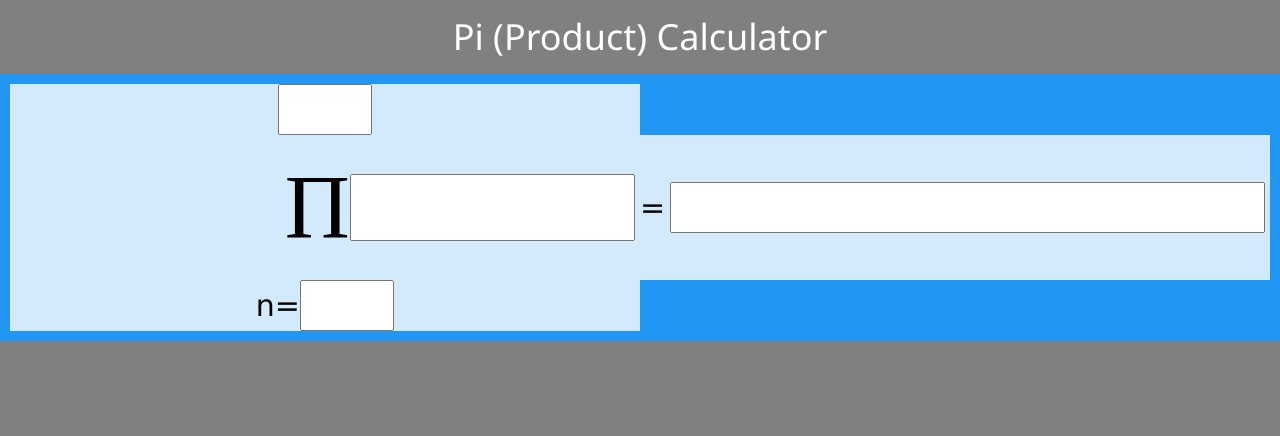
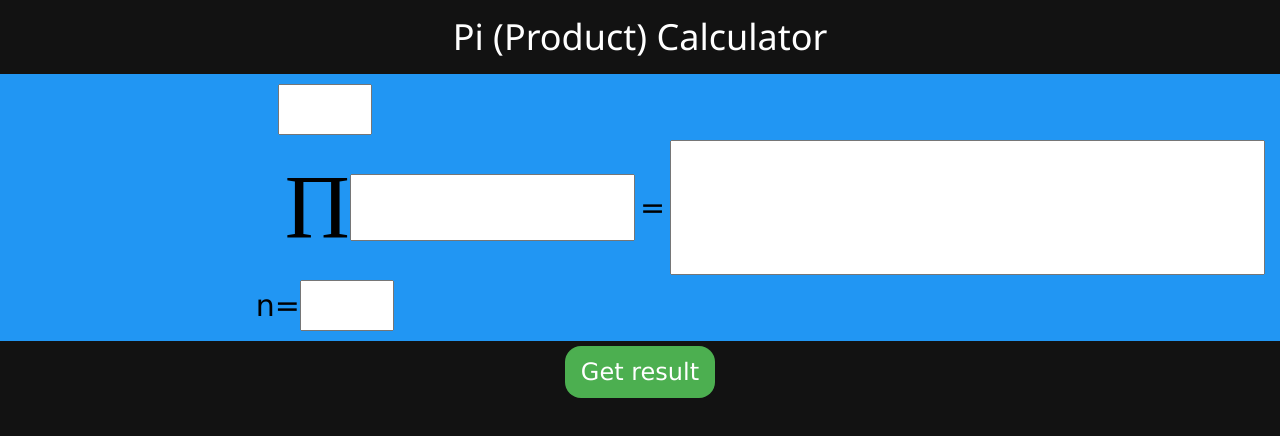
Before and after one commit to khanhf-ng820/Sum-Product-Calculator, a plain HTML site: page pi_calc.html in a window 1280 px wide. Drawn offline with nearby package versions, Linux system fonts and the light colour scheme.

Commit message:
Add files via upload

```diff
--- a/pi_calc.css
+++ b/pi_calc.css
@@ -7,7 +7,7 @@
 }
 
 .grid-container > div {
-	background-color: rgba(255, 255, 255, 0.8);
+	/*background-color: rgba(255, 255, 255, 0.8);*/
 	text-align: center;
 	/*padding: 20px 0;*/
 	font-size: 30px;
@@ -57,3 +57,19 @@
 input {
 	width: 15%;
 }
+
+textarea {
+	min-width: 100%;
+	max-width: 100%;
+	min-height: 100%;
+	max-height: 100%;
+	/*width: 100%;*/
+	/*height: 135px;*/
+	-webkit-box-sizing: border-box;
+}
+
+button {
+	margin: 5px;
+	padding: 5px 10px;
+	transition: 0.5s;
+}
--- a/pi_calc.html
+++ b/pi_calc.html
@@ -8,26 +8,28 @@
 	<link rel="stylesheet" type="text/css" href="pi_calc.css"/>
 	<title>Pi (Product) Calculator</title>
 </head>
-<body style="background-color: grey">
+<body style="background-color: #121212">
 	<center><h1 style="color: white">Pi (Product) Calculator</h1></center>
 
 
 	<div>
 		<div class="grid-container">
-			<div class="item1"><input type="number" id="upper" onchange="piproduct()"></div>
+			<div class="item1"><input type="number" id="upper"></div>
 			<div class="item2">
 				<span style="font-family: 'Times New Roman'; font-size: 300%;">Π</span>
-				<input id="expr" style="width: 46%; height: 50%; vertical-align: middle;" onchange="piproduct()">
+				<input id="expr" style="width: 46%; height: 50%; vertical-align: middle;">
 			</div>
-			<div class="item3">n=<input type="number" id="lower" onchange="piproduct()"></div>
+			<div class="item3">n=<input type="number" id="lower"></div>
 			<div class="itemeq">=</div>
-			<div class="item4" style="font-size: 100%">
+			<div class="item4" style="font-size: 200%">
 				<!-- <div> -->
-					<textarea readonly id="result" style="min-width: 100%;max-width: 100%;/*width:100%;*/ /*height: 135px;*/ -webkit-box-sizing: border-box;"></textarea>
+					<textarea readonly id="result"></textarea>
 				<!-- <div> -->
 			</div>
 		</div>
 	</div>
+
+	<center><button class="w3-button w3-xlarge w3-round-xlarge w3-green w3-hover-teal" onclick="piproduct()">Get result</button></center>
 
 
 
--- a/pi_calc.js
+++ b/pi_calc.js
@@ -1,12 +1,12 @@
-document.getElementById('result').style.height = document.getElementsByClassName('item2')[0].getBoundingClientRect()['height'];
-document.getElementById('result').style.width = document.getElementsByClassName('item4')[0].getBoundingClientRect()['width'];
+// document.getElementById('result').style.height = document.getElementsByClassName('item2')[0].getBoundingClientRect()['height'];
+// document.getElementById('result').style.width = document.getElementsByClassName('item4')[0].getBoundingClientRect()['width'];
 
 
 
-window.addEventListener('resize', function(event) {
-	document.getElementById('result').style.height = document.getElementsByClassName('item2')[0].getBoundingClientRect()['height'];
-	document.getElementById('result').style.width = document.getElementsByClassName('item4')[0].getBoundingClientRect()['width'];
-}, true);
+// window.addEventListener('resize', function(event) {
+// 	document.getElementById('result').style.height = document.getElementsByClassName('item2')[0].getBoundingClientRect()['height'];
+// 	document.getElementById('result').style.width = document.getElementsByClassName('item4')[0].getBoundingClientRect()['width'];
+// }, true);
 
 
 function piproduct() {
@@ -25,3 +25,17 @@ function piproduct() {
 		document.getElementById('result').innerHTML = undefined;
 	}
 }
+
+
+let inputs = document.querySelectorAll('input');
+for (let i = 0; i < inputs.length; i++) {
+	inputs[i].addEventListener("keypress", function(event) {
+		// If the user presses the "Enter" key on the keyboard
+		if (event.key === "Enter") {
+			// Cancel the default action, if needed
+			event.preventDefault();
+			// Trigger the button element with a click
+			document.querySelector('button').click();
+		}
+	});
+}
--- a/sigma_calc.css
+++ b/sigma_calc.css
@@ -57,3 +57,19 @@
 input {
 	width: 15%;
 }
+
+textarea {
+	min-width: 100%;
+	max-width: 100%;
+	min-height: 100%;
+	max-height: 100%;
+	/*width: 100%;*/
+	/*height: 135px;*/
+	-webkit-box-sizing: border-box;
+}
+
+button {
+	margin: 5px;
+	padding: 5px 10px;
+	transition: 0.5s;
+}
```
Also changed, not shown: sigma_calc.html (+8 -6 lines), sigma_calc.js (+14 -0 lines).
